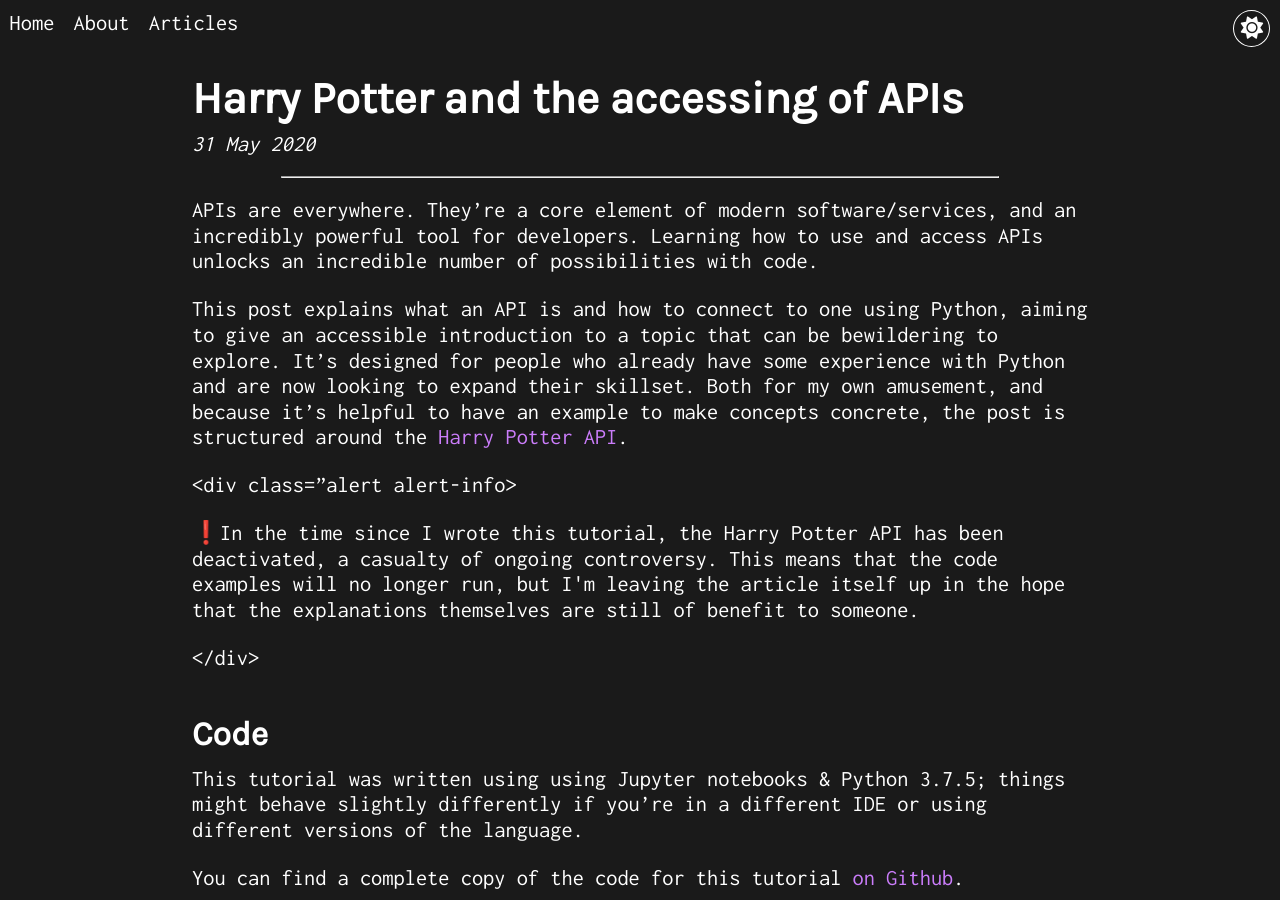
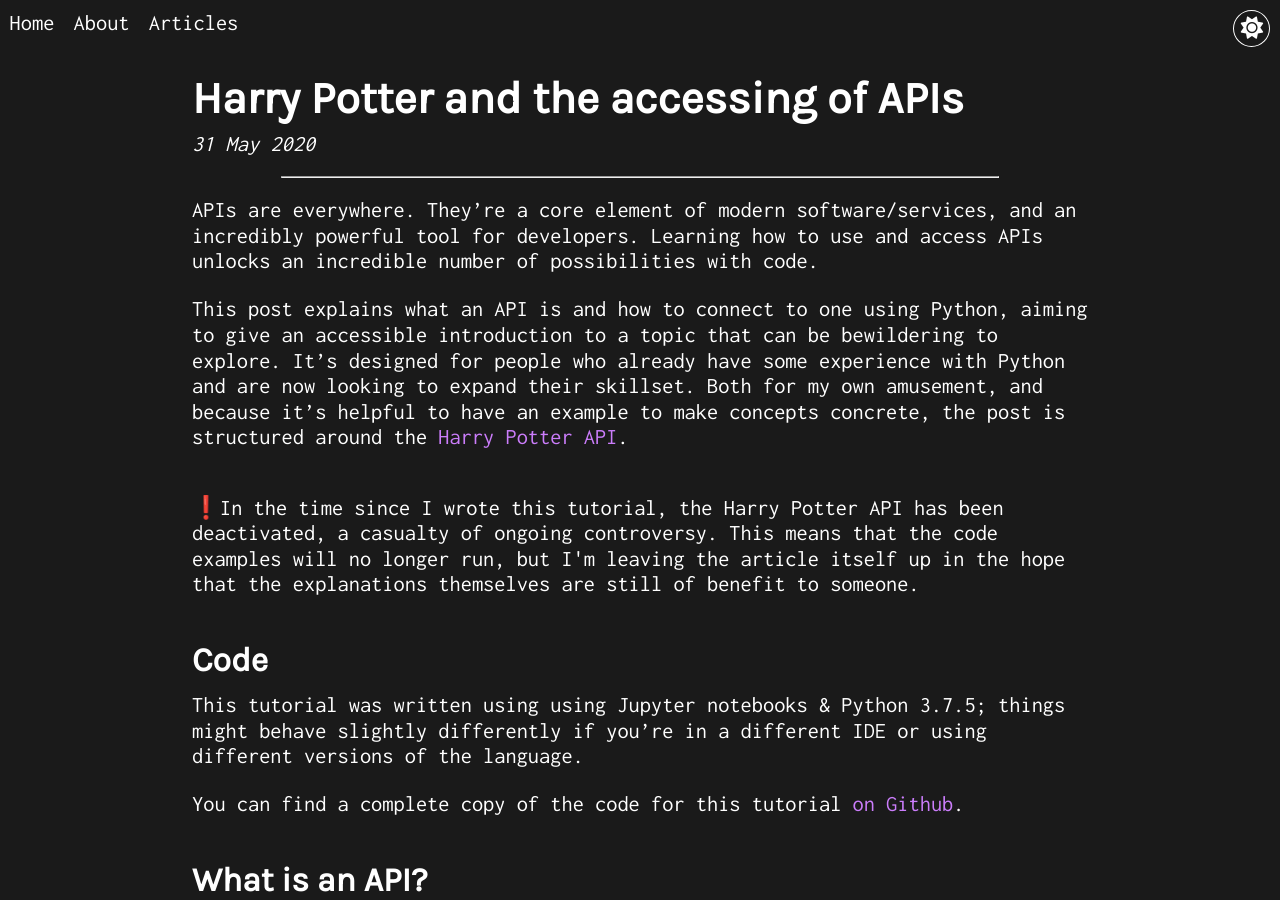
Before and after one commit to Peritract/peritract.github.io, a Jekyll site: the page built from _posts/2020-05-31-harry-potter.md, in a window 1280 px wide and 900 px high. Built offline with Jekyll 4.4.1, drawn with Linux system fonts in a browser that asks for light colours; nearby versions of some CDN libraries.

Commit message:
Update 2020-05-31-harry-potter.md

```diff
--- a/_posts/2020-05-31-harry-potter.md
+++ b/_posts/2020-05-31-harry-potter.md
@@ -7,7 +7,7 @@
 
 This post explains what an API is and how to connect to one using Python, aiming to give an accessible introduction to a topic that can be bewildering to explore. It's designed for people who already have some experience with Python and are now looking to expand their skillset. Both for my own amusement, and because it's helpful to have an example to make concepts concrete, the post is structured around the [Harry Potter API](https://www.potterapi.com/).
 
-<div class="alert alert-info>
+<div class="alert alert-info">
 <p>❗In the time since I wrote this tutorial, the Harry Potter API has been deactivated, a casualty of ongoing controversy. This means that the code examples will no longer run, but I'm leaving the article itself up in the hope that the explanations themselves are still of benefit to someone.</p>
 </div>
 
```
